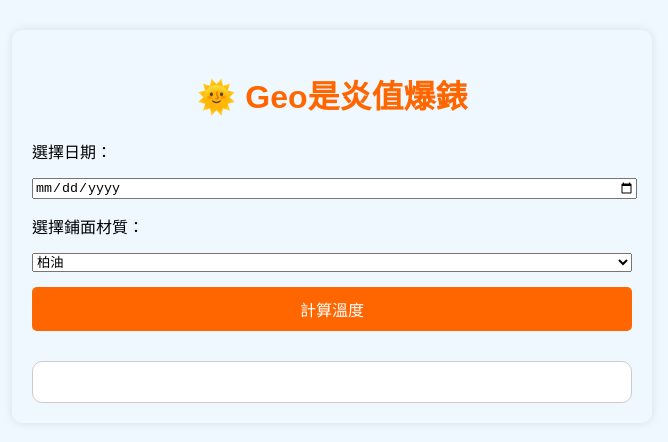
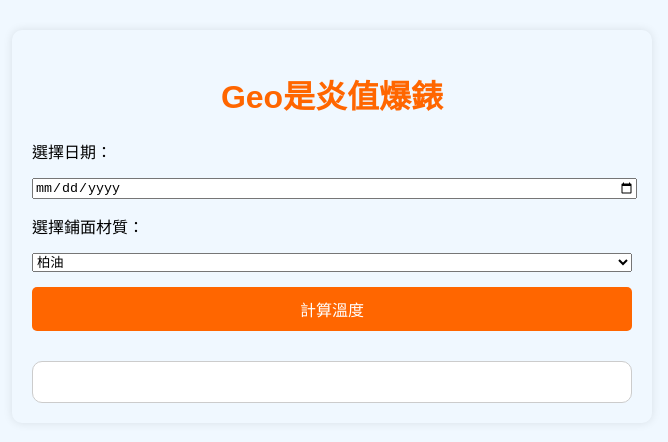
Before and after one commit to zywang1020/chasinghot, a plain HTML site: page index.html in a window 1280 px wide. Shown: the whole page, without its empty margins (308-976 px from the left). Drawn offline with Linux system fonts and the light colour scheme.

Commit message:
Update index.html

```diff
--- a/index.html
+++ b/index.html
@@ -45,7 +45,7 @@
 </head>
 <body>
 
-<h1>🌞 Geo是炎值爆錶</h1>
+<h1>Geo是炎值爆錶</h1>
 
 <label for="date">選擇日期：</label>
 <input type="date" id="date">
```
